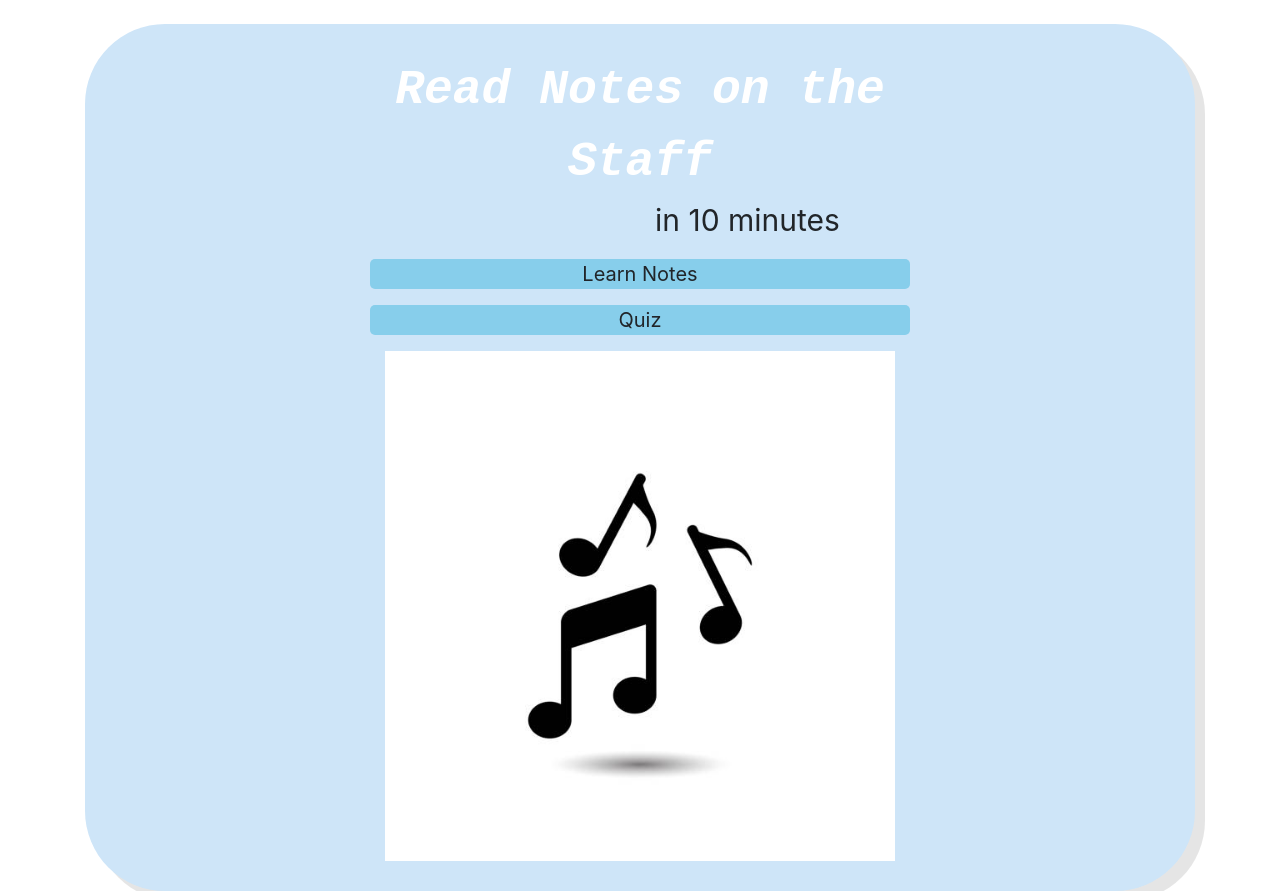
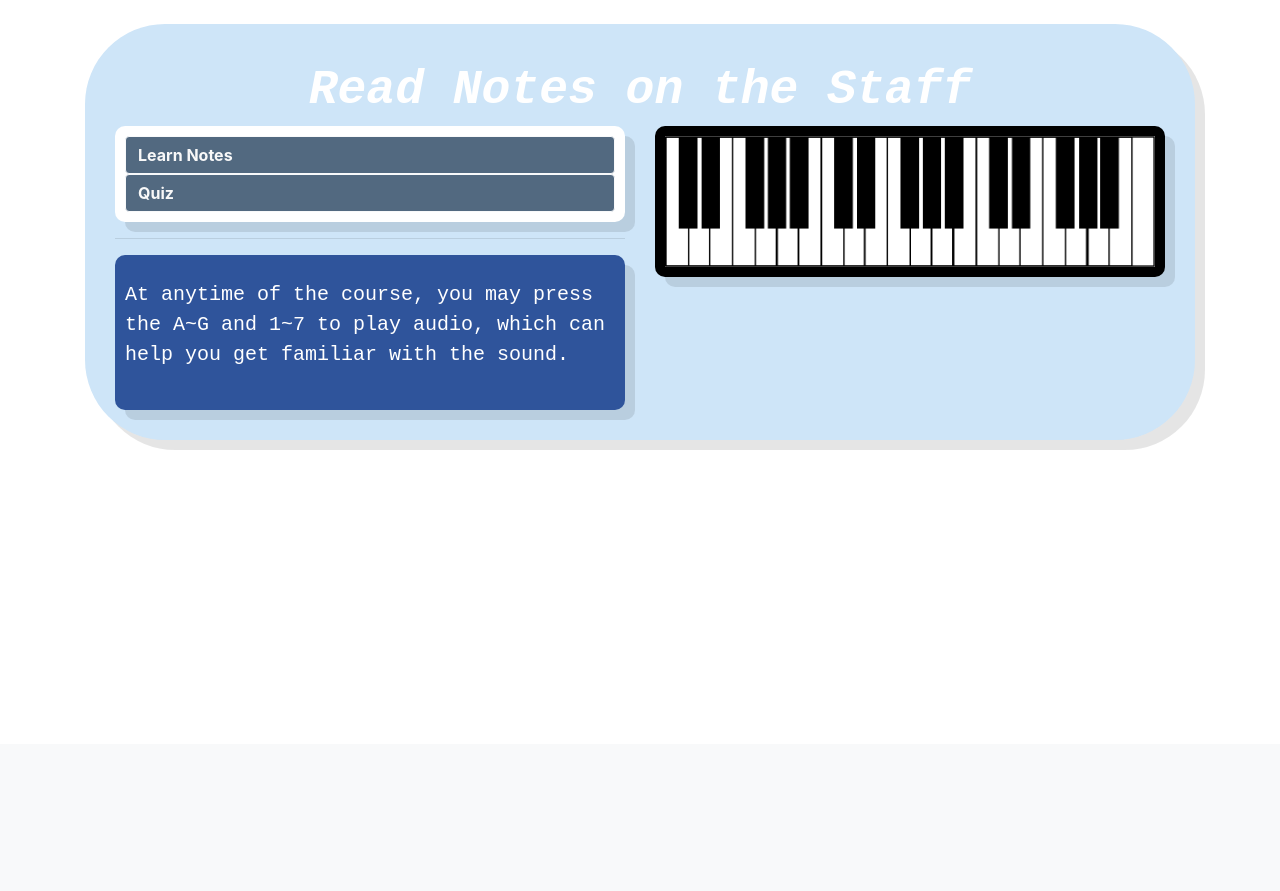
Before and after one commit to CChenLi/Read-Notes, a Flask app: page / in a window 1280 px wide. Shown: the part 56-947 px from the top of the page. After the commit the page ends 506 px from the top, so only its background shows below. Run offline with Flask 2, Linux system fonts and the light colour scheme; some libraries are stand-ins or nearby versions.

Commit message:
Home page design add audio playground

```diff
--- a/Source/static/home.js
+++ b/Source/static/home.js
@@ -1,11 +1,76 @@
+lesson = { // get this from server
+    "board": "/static/images/ht",
+    "audio_order": [
+        "C",
+        "D",
+        "E",
+        "F",
+        "G",
+        "A",
+        "B"
+    ],
+    "audio_path": {
+        "C": "/static/audio/ht/C5.MP3",
+        "D": "/static/audio/ht/D5.MP3",
+        "E": "/static/audio/ht/E5.MP3",
+        "F": "/static/audio/ht/F5.MP3",
+        "G": "/static/audio/ht/G5.MP3",
+        "A": "/static/audio/ht/A5.MP3",
+        "B": "/static/audio/ht/B5.MP3"
+    }
+}
+
+var recent_key = "Q"
+var nums = ["1","2","3","4","5","6","7"]
+var num2key = {
+    "1": "C",
+    "2": "D",
+    "3": "E",
+    "4": "F",
+    "5": "G",
+    "6": "A",
+    "7": "B"
+}
+
+function update_board() {
+    var board_path = lesson.board + "/" + recent_key.toLocaleLowerCase() + ".png"
+    var board = $("<img class='broad-img'>")
+    board.attr('src', board_path)
+    $("#board").empty()
+    $("#board").append(board)
+}
+
+function play_key(key) {
+    var audio_path = lesson.audio_path[key]
+    const audio = new Audio(audio_path);
+    audio.play();
+    recent_key = key
+    update_board()
+}
+
+function load_key() {
+    $(document).keydown(function (e) {
+        var key = e.key.toUpperCase();
+        if (nums.includes(key)) {
+            key = num2key[key]
+        }
+        console.log(key)
+        if (lesson.audio_order.includes(key)) {
+            play_key(key)
+        }
+    })
+}
+
 $(document).ready(function(){
+    update_board()
+    load_key()
     $('#lesson').click(function(event) {
         window.location = "/lesson"
         console.log('aaa')
         event.preventDefault();
     })
+})
 
-})
 $(document).ready(function(){
     $('#quiz').click(function() {
         // var ip;
--- a/Source/templates/home.html
+++ b/Source/templates/home.html
@@ -5,37 +5,34 @@
 
 <head>
     <script src="{{ url_for('static',filename='home.js') }}"> </script>
+</head>
 
-    <body>
-        <div class="row">
-            <div class="col-md-3"></div>
-            <div class="col-md-6 bigbold nomargin">Read Notes on the Staff</div>
+<div class="bigbold">
+    Read Notes on the Staff
+</div>
+
+<div class="row">
+    <div class="col-lg-6 col-12">
+        <div class="area-img">
+            <div class="btn botton-style" id="lesson">Learn Notes</div>
+            <div class="btn botton-style" id="quiz">Quiz</div>
         </div>
-        <div class="row">
-            <div class="col-md-6"></div>
-            <div class="col-md-6 title">in 10 minutes</div>
-        </div>
-        <div class="row mt-3">
-            <div class="col-md-3"></div>
-            <div class="col-md-6 homebutton clickable" id = "lesson">Learn Notes</div>
-        </div>
-
-        <div class="row mt-3">
-            <div class="col-md-3"></div>
-            <div class="col-md-6 homebutton clickable" id = "quiz">Quiz</div>
-        </div>
-
-        <div class="row mt-3">
-            <div class="col-md-3"></div>
-            <div class="col-md-6">
-                <img src="/static/images/note.jpg" width="100%">
+        <hr>
+        <div class="area-text">
+            <div class="lessontext">
+            At anytime of the course, you may press the A~G and 1~7 to play audio, which can help you get familiar with the sound.
             </div>
         </div>
+    </div>
 
-        <div id = "display">
-        </div>
-    </body>
-</head>
+    <div class="col-lg-6 col-12">
+        <div id="board" class="area-keyboard"></div>
+    </div>
+
+
+<div id="display">
+</div>
+
 
 
 
```
